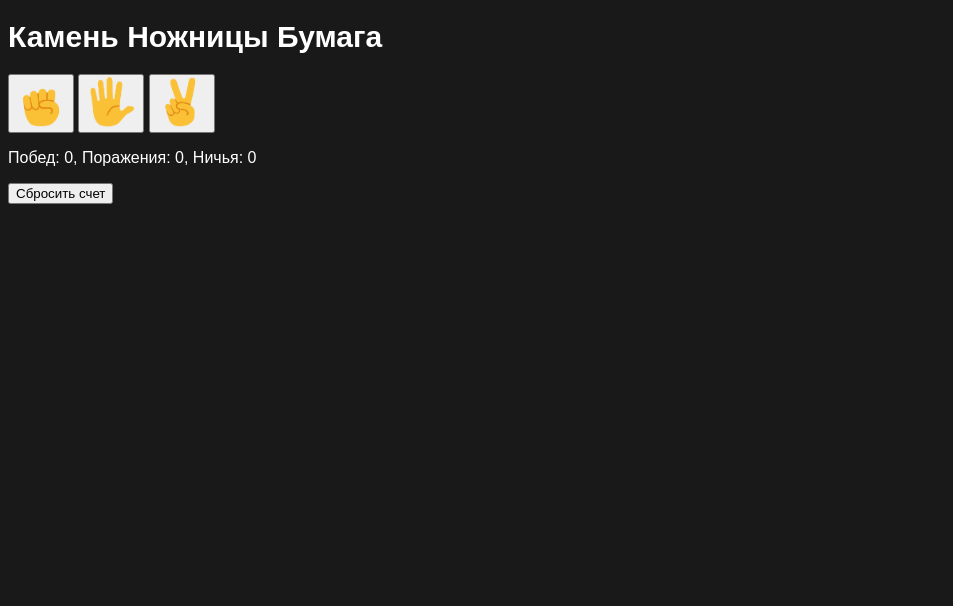
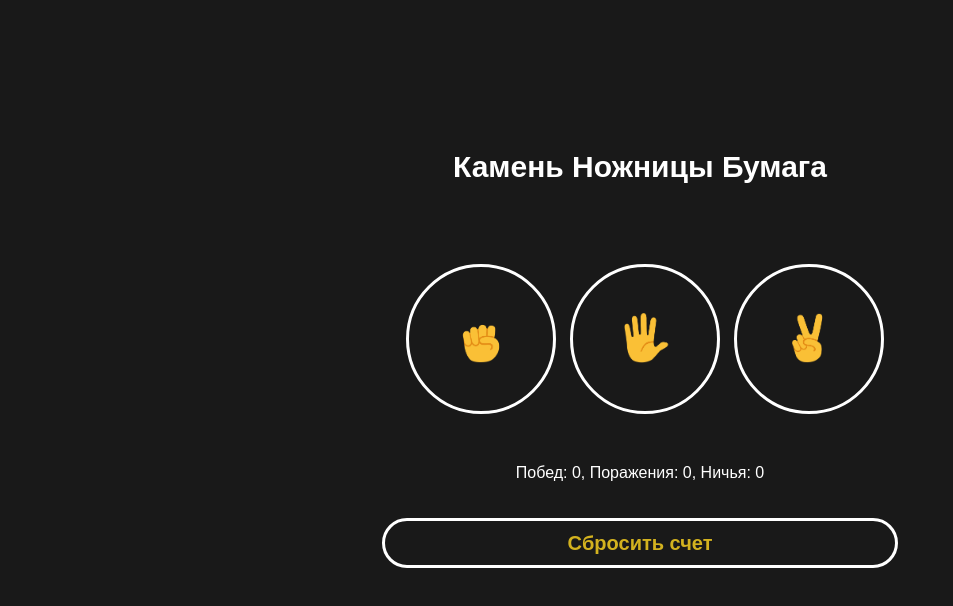
Before and after one commit to MaximZozulya/Rock-paper-scissors, a plain HTML site: page index.html in a window 1280 px wide. Shown: the whole page, without its empty margins (0-953 px from the left). Drawn offline with Linux system fonts and the light colour scheme.

Commit message:
Added styles to the page

```diff
--- a/css/style.css
+++ b/css/style.css
@@ -2,13 +2,54 @@ body {
   background-color: rgb(25, 25, 25);
   color: #ffffff;
   font-family: Arial;
+  text-align: center;
+}
+
+.block {
+  width: 860px;
+  margin: 150px auto;
 }
 
 .title {
   font-size: 30px;
   font-weight: bold;
+  margin-bottom: 80px;
 }
 
 .move-icon {
   height: 50px;
 }
+
+.move-button {
+  width: 150px;
+  height: 150px;
+  background-color: transparent;
+  border: 3px solid #ffffff;
+  border-radius: 50%;
+  padding: 20px;
+  margin-left: 10px;
+  cursor: pointer;
+}
+
+.result {
+  font-size: 25px;
+  font-weight: bold;
+  margin-top: 50px;
+}
+
+.score {
+  margin-top: 50px;
+}
+
+.reset-button {
+  width: 60%;
+  height: 50px;
+  margin-top: 20px;
+  border-radius: 50px;
+  border: 3px solid #ffffff;
+  background-color: transparent;
+  color: #d3b21f;
+  font-size: 20px;
+  font-weight: bold;
+  cursor: pointer;
+}
--- a/index.html
+++ b/index.html
@@ -7,21 +7,22 @@
     <title>Камень  Ножницы  Бумага</title>
   </head>
   <body>
+    <div class="block">
       <h1 class="title">Камень  Ножницы  Бумага</h1>
-
-    <button onclick="playGame('Камень')"><img class="move-icon" src="img/rock-emoji.png" alt="rock"></button>
-    <button onclick="playGame('Бумага');"><img class="move-icon" src="img/paper-emoji.png" alt="paper"></button>
-    <button onclick="playGame('Ножницы');"><img class="move-icon" src="img/scissors-emoji.png" alt="scissors"></button>
-    <p class="js-result"></p>
+      <button class="move-button" onclick="playGame('Камень')"><img class="move-icon" src="img/Камень.png" alt="rock"></button>
+      <button class="move-button" onclick="playGame('Бумага');"><img class="move-icon" src="img/Бумага.png" alt="paper"></button>
+      <button class="move-button" onclick="playGame('Ножницы');"><img class="move-icon" src="img/Ножницы.png" alt="scissors"></button>
+      <p class="js-result result"></p>
       <p class="js-moves"></p>
-    <p class="js-score"></p>
-    <button onclick="
+      <p class="js-score score"></p>
+      <button class="reset-button" onclick="
           score.wins = 0;
           score.losses = 0;
           score.ties = 0;
           localStorage.removeItem('score'); // 7 удаляем обьект из локального храгилища
           updateScoreElement();
           ">Cбросить счет</button>
+    </div>
 
 
     <script src="js/main.js"></script>
--- a/js/main.js
+++ b/js/main.js
@@ -72,8 +72,10 @@
 
       // Меняем вывод результатов игры
       document.querySelector('.js-result').innerHTML = result;
-      document.querySelector('.js-moves').innerHTML = `Ты: ${playerMove} - Компьютер: ${computerMove}`;
-
+      document.querySelector('.js-moves')
+        .innerHTML = `Ты <img class="move-icon" src="img/${playerMove}.png" alt="rock">
+                         <img class="move-icon" src="img/${computerMove}.png" alt="scissors">
+                      Компьютер`;
     }
 
      // 4.1 Обновляет счет в игре
```
Also changed, not shown: img/Бумага.png (renamed from img/paper-emoji.png), img/Камень.png (renamed from img/rock-emoji.png), img/Ножницы.png (renamed from img/scissors-emoji.png). Lines whose indentation alone changed are shown as unchanged.
